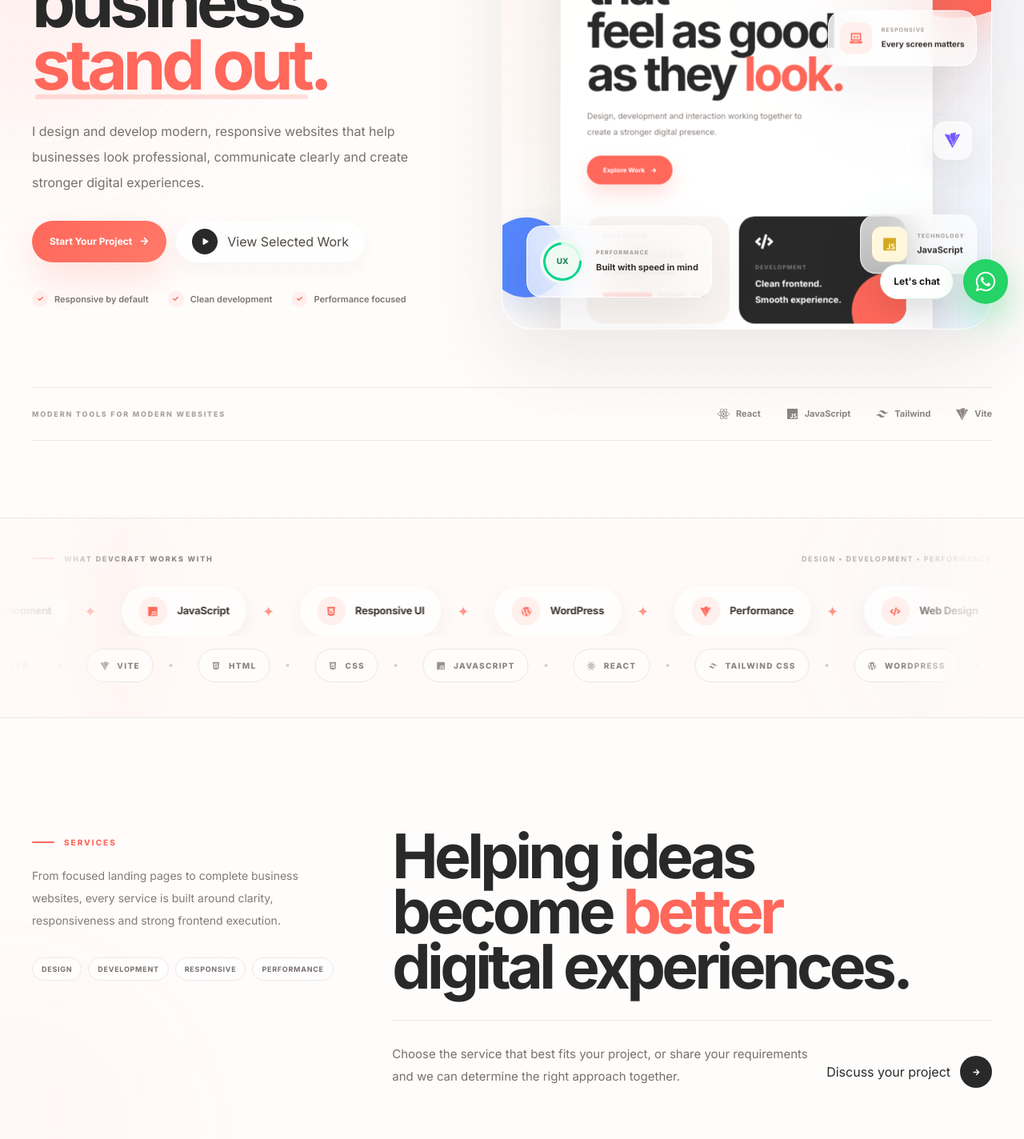
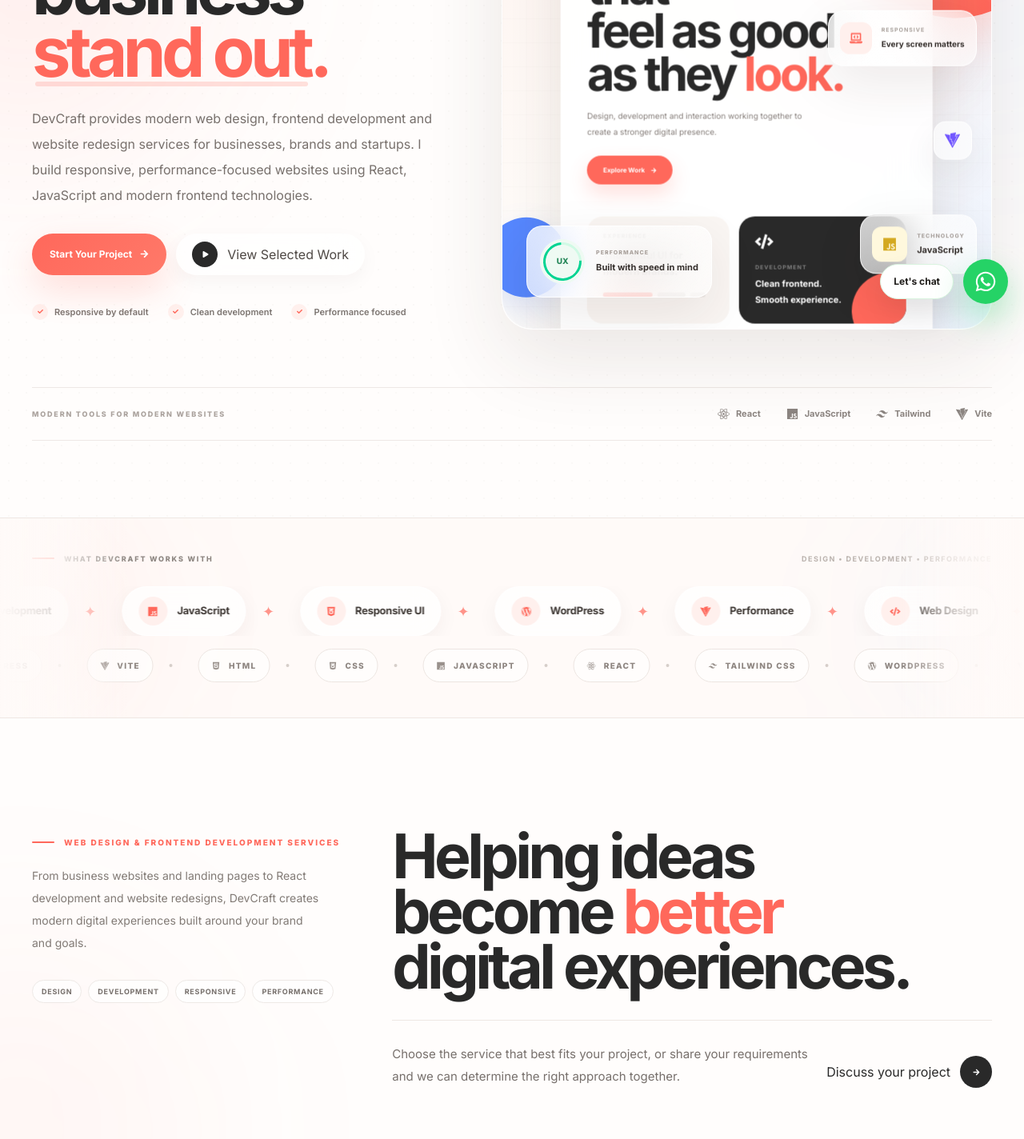
Before and after one commit to devjit1520/devcraft, a React (Vite) app: page / in a window 1280 px wide. Shown: the part 400-1824 px from the top of the page at 80% size. Built offline with nearby package versions, Linux system fonts and the light colour scheme.

Commit message:
Improve DevCraft on-page SEO content

```diff
--- a/src/components/about/About.jsx
+++ b/src/components/about/About.jsx
@@ -236,10 +236,14 @@ const About = () => {
                 sm:leading-7
               "
             >
-              A combination of
-              frontend development,
-              responsive thinking and
-              modern visual design.
+I’m a frontend developer focused on
+ building modern, responsive websites
+ with HTML, CSS, JavaScript, React and
+ Tailwind CSS.
+
+Through DevCraft, I help businesses
+turn ideas and existing websites into
+polished digital experiences.
             </p>
           </motion.div>
 
--- a/src/components/contact/Contact.jsx
+++ b/src/components/contact/Contact.jsx
@@ -548,13 +548,9 @@ const Contact = () => {
                 sm:text-[14px]
               "
             >
-              Tell me what
-              you&apos;re planning.
-              I&apos;ll review your
-              enquiry and get back to
-              you to discuss the right
-              direction for your
-              website.
+            Looking for a new business website,
+             frontend development or a website redesign?
+              Tell me about your project and I’ll review your requirements.
             </p>
 
             {/* =============================================
--- a/src/components/footer/Footer.jsx
+++ b/src/components/footer/Footer.jsx
@@ -707,12 +707,9 @@ const Footer = () => {
                 sm:leading-7
               "
             >
-              Modern web design and
-              frontend development focused
-              on creating polished,
-              responsive digital
-              experiences for businesses
-              and brands.
+             DevCraft — Web Design, React & Frontend Development Services.
+
+             Modern responsive websites for businesses, brands and startups.
             </p>
 
             {/* ===============================================
--- a/src/components/hero/Hero.jsx
+++ b/src/components/hero/Hero.jsx
@@ -268,11 +268,14 @@ const Hero = () => {
                 lg:max-w-[560px]
               "
             >
-              I design and develop modern,
-              responsive websites that help
-              businesses look professional,
-              communicate clearly and create
-              stronger digital experiences.
+
+ DevCraft provides modern web design,
+  frontend development and website
+  redesign services for businesses,
+  brands and startups. I build
+  responsive, performance-focused
+  websites using React, JavaScript
+  and modern frontend technologies.
             </motion.p>
 
             {/* CTA */}
--- a/src/components/process/InteractiveProcessTimeline.jsx
+++ b/src/components/process/InteractiveProcessTimeline.jsx
@@ -66,7 +66,7 @@ function InteractiveProcessTimeline() {
               text-[#ff685b]
             "
           >
-            Process
+            My Web Design & Development Process
           </p>
 
           <h2
--- a/src/components/projects/FeaturedWork.jsx
+++ b/src/components/projects/FeaturedWork.jsx
@@ -339,7 +339,7 @@ const FeaturedWork = () => {
             }}
           >
             <div className="eyebrow">
-              Selected Work
+              Frontend & Web Design Projects
             </div>
 
             <p
@@ -355,13 +355,11 @@ const FeaturedWork = () => {
                 sm:leading-7
               "
             >
-              A selection of
-              frontend projects
-              focused on modern
-              interfaces, responsive
-              development and
-              practical user
-              experiences.
+Explore selected React,
+ JavaScript and responsive
+  web development projects
+   built with a focus on usability,
+    clean interfaces and modern design.
             </p>
 
             {/* PROJECT COUNT */}
--- a/src/components/services/Services.jsx
+++ b/src/components/services/Services.jsx
@@ -486,7 +486,7 @@ const Services = () => {
             }}
           >
             <div className="eyebrow">
-              Services
+             Web Design & Frontend Development Services
             </div>
 
             <p
@@ -502,11 +502,10 @@ const Services = () => {
                 sm:leading-7
               "
             >
-              From focused landing pages
-              to complete business websites,
-              every service is built around
-              clarity, responsiveness and
-              strong frontend execution.
+              From business websites and landing pages
+               to React development and website redesigns,
+                DevCraft creates modern digital experiences
+                 built around your brand and goals.
             </p>
 
             <div
--- a/src/components/why/WhyDevCraft.jsx
+++ b/src/components/why/WhyDevCraft.jsx
@@ -314,7 +314,7 @@ const WhyDevCraft = () => {
             }}
           >
             <div className="eyebrow">
-              Why DevCraft
+              Why businesses choose DevCraft
             </div>
 
             <p
@@ -330,10 +330,12 @@ const WhyDevCraft = () => {
                 sm:leading-7
               "
             >
-              Good websites need more than
-              attractive screens. The design,
-              development and user experience
-              need to work together.
+              DevCraft combines thoughtful
+              web design with clean frontend
+               development to create websites
+               that look professional, work smoothly
+               across devices and clearly communicate
+                what your business offers.
             </p>
           </motion.div>
 
```
